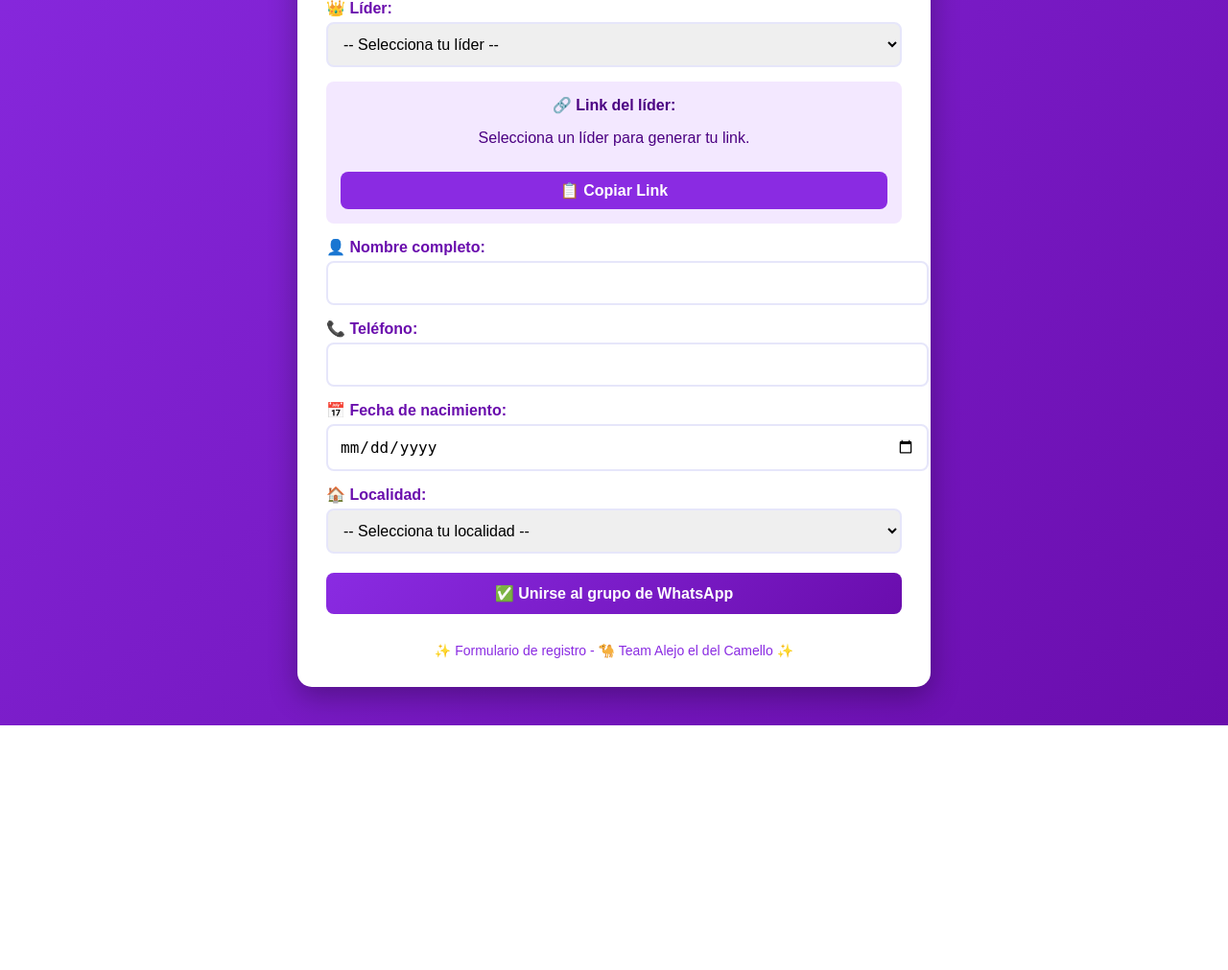
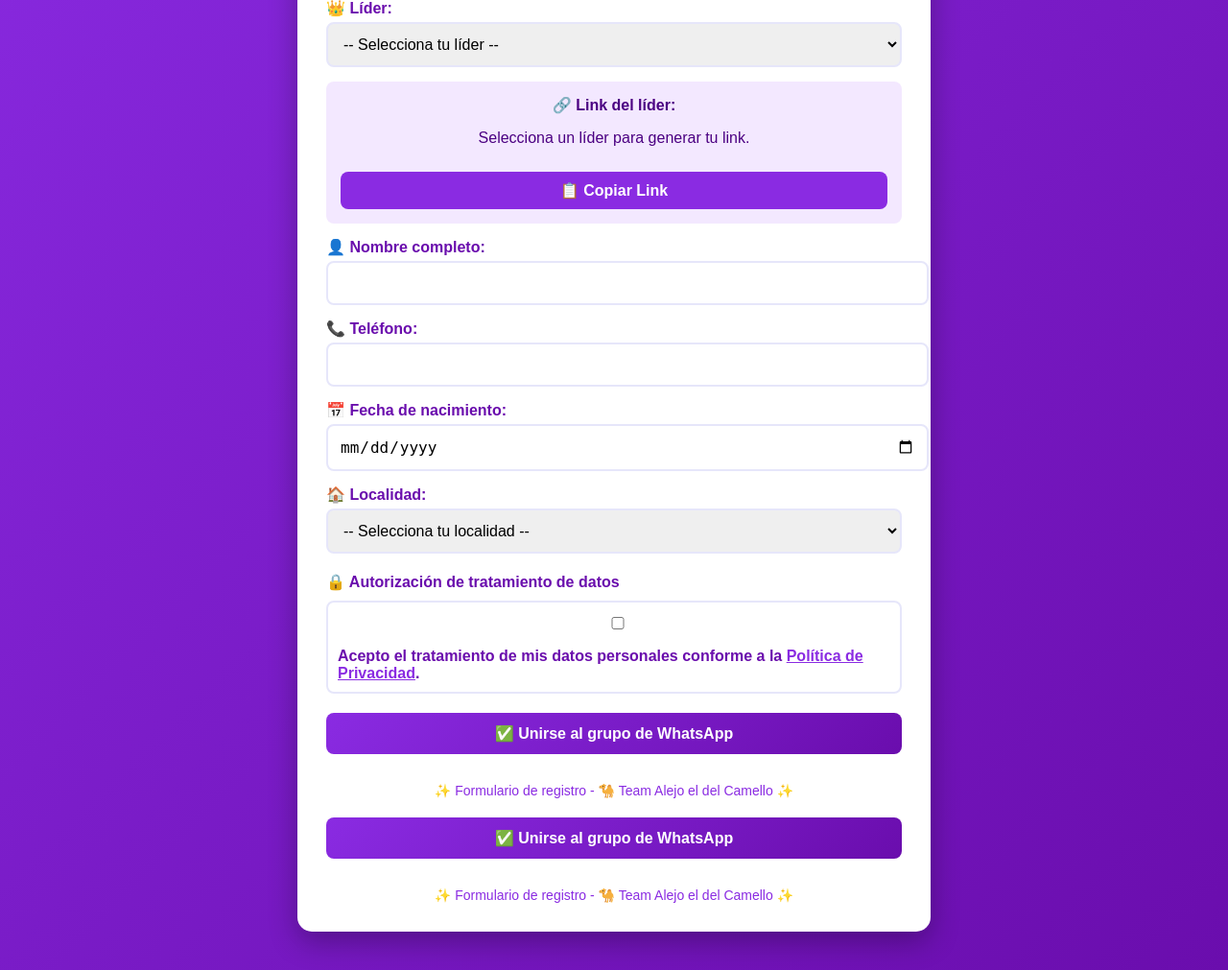
Before and after one commit to dssanche/mi_registro_whatsapp, a Flask app: page / in a window 1280 px wide. Shown: the part 296-1307 px from the top of the page at 96% size. Before the commit the page ends 1052 px from the top, so only its background shows below. Run offline with Flask 3, Linux system fonts and the light colour scheme.

Commit message:
Fix requirements

```diff
--- a/templates/registro.html
+++ b/templates/registro.html
@@ -189,7 +189,44 @@
             <option value="Otra">Otra</option>
         </select>
 
-        <input type="hidden" name="edad" id="edad" value="">
+	<input type="hidden" name="edad" id="edad" value="">
+
+<!-- 🔒 Autorización de tratamiento de datos (dentro del form) -->
+<label style="margin-top: 20px; font-weight: bold; color: #6A0DAD;">🔒 Autorización de tratamiento de datos</label>
+<div style="margin-top: 10px; border: 2px solid #E6E6FA; border-radius: 8px; padding: 10px;">
+    <input type="checkbox" id="aceptoDatos" name="aceptoDatos" required>
+    <label for="aceptoDatos">
+        Acepto el tratamiento de mis datos personales conforme a la
+        <a href="javascript:void(0)" onclick="togglePolitica()" style="color:#8A2BE2; text-decoration: underline;">Política de Privacidad</a>.
+    </label>
+
+    <div id="politicaContainer" style="display:none; margin-top:10px; background-color:#F3E8FF; padding:12px; border-radius:8px; font-size:0.9rem; color:#4B0082;">
+        <strong>Política de Privacidad</strong><br><br>
+        En cumplimiento de la Ley 1581 de 2012 y el Decreto 1377 de 2013,
+        <b>Team Alejo el del Camello</b> informa que los datos personales aquí recolectados serán utilizados exclusivamente
+        para fines de <b>registro, contacto, análisis de participación y actividades informativas relacionadas con la campaña</b>.<br><br>
+        Los datos serán tratados de forma confidencial y no se compartirán con terceros sin autorización.
+        El titular podrá solicitar la eliminación o modificación de sus datos escribiendo a
+        <b>contacto@teamalejocamello.com</b>.<br><br>
+        Al marcar la casilla, usted autoriza el tratamiento de sus datos personales conforme a esta política.
+    </div>
+</div>
+
+<!-- ✅ Botón de envío -->
+<button type="submit">✅ Unirse al grupo de WhatsApp</button>
+</form>
+
+<script>
+function togglePolitica() {
+    const cont = document.getElementById('politicaContainer');
+    cont.style.display = cont.style.display === 'none' ? 'block' : 'none';
+}
+</script>
+
+<div class="footer">
+    ✨ Formulario de registro - 🐪 Team Alejo el del Camello ✨
+</div>
+
         <button type="submit">✅ Unirse al grupo de WhatsApp</button>
     </form>
 
```
